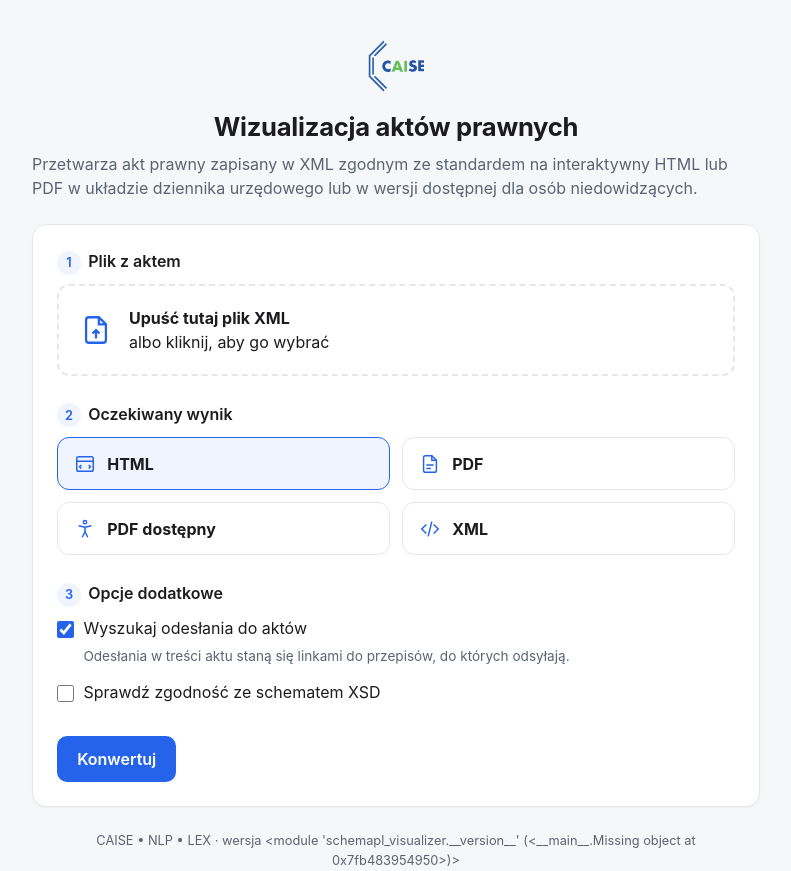
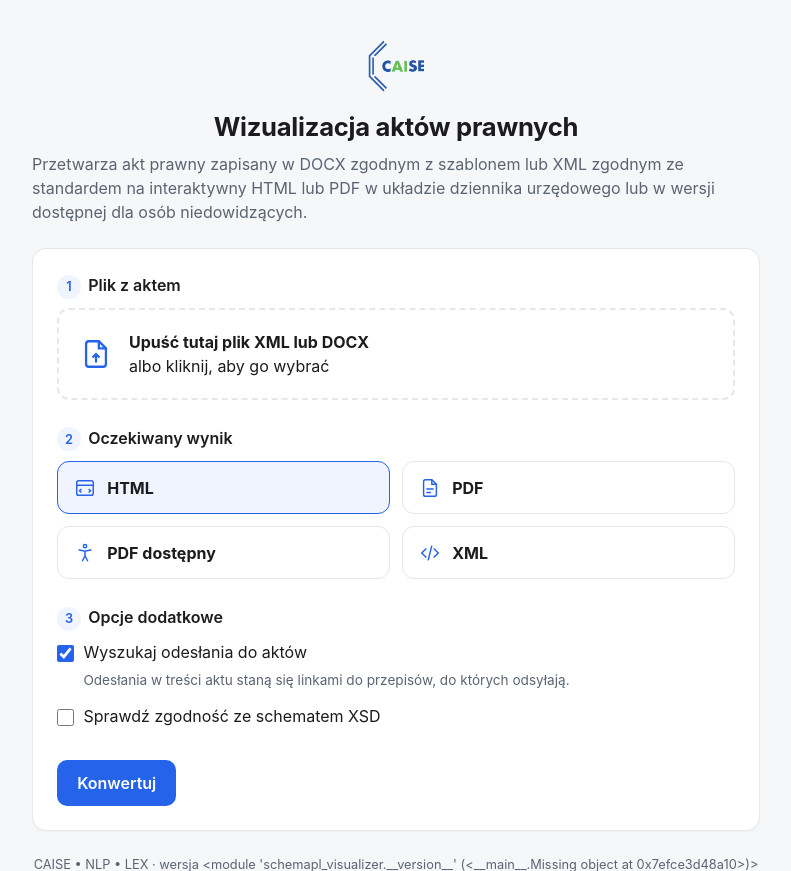
Before and after one commit to MikolekN/schemapl-visualizer, a FastAPI app: page / in a window 1280 px wide. Shown: the top 871 px of the page, without its empty margins (244-1035 px from the left). Run offline with FastAPI, Linux system fonts and the light colour scheme.

Commit message:
Keep DOCX on the start page and in the changelog
The page says again that it takes a DOCX made with the template, the
changelog no longer lists the DOCX input as removed in 2.0.0, and the
documented-endpoints test expects POST /convert/docx.

```diff
--- a/source/api/template/main.html
+++ b/source/api/template/main.html
@@ -116,7 +116,7 @@
   <header>
     <img class="logo" src="/tmp/caise.png" alt="CAISE" width="56" height="56">
     <h1>Wizualizacja aktów prawnych</h1>
-    <p>Przetwarza akt prawny zapisany w XML zgodnym ze standardem na interaktywny HTML lub PDF w układzie dziennika urzędowego lub w wersji dostępnej dla osób niedowidzących.</p>
+    <p>Przetwarza akt prawny zapisany w DOCX zgodnym z szablonem lub XML zgodnym ze standardem na interaktywny HTML lub PDF w układzie dziennika urzędowego lub w wersji dostępnej dla osób niedowidzących.</p>
   </header>
 
   <form class="card" id="form" action="/convert/file" method="post" enctype="multipart/form-data">
@@ -125,7 +125,7 @@
       <input class="file-input" id="file" type="file" name="file" accept=".xml,.docx,text/xml,application/xml,{{ docx_media_type }}" required>
       <label class="drop" id="drop" for="file">
         <svg width="34" height="34" viewBox="0 0 24 24" fill="none" stroke="currentColor" stroke-width="1.6" aria-hidden="true"><path d="M14 3H7a2 2 0 0 0-2 2v14a2 2 0 0 0 2 2h10a2 2 0 0 0 2-2V8z"/><path d="M14 3v5h5M12 18v-6M9.5 14.5 12 12l2.5 2.5"/></svg>
-        <span id="drop-text"><strong>Upuść tutaj plik XML</strong>albo kliknij, aby go wybrać</span>
+        <span id="drop-text"><strong>Upuść tutaj plik XML lub DOCX</strong>albo kliknij, aby go wybrać</span>
       </label>
     </section>
 
```
Also changed, not shown: tests/test_main.py (+13 -0 lines), CHANGELOG.md.
